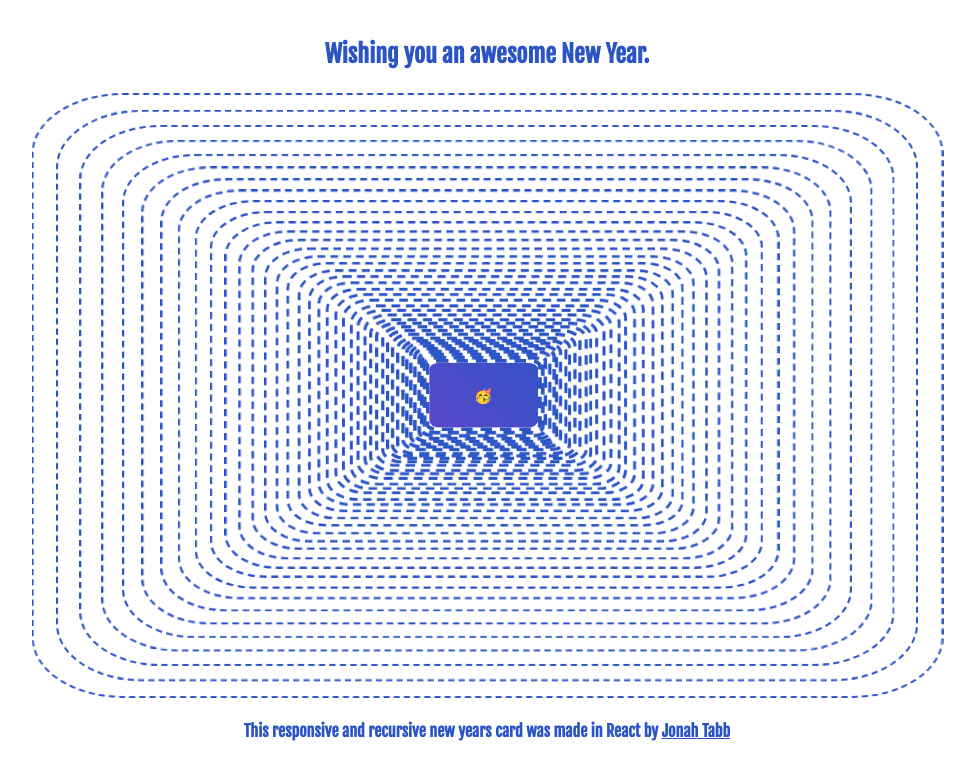
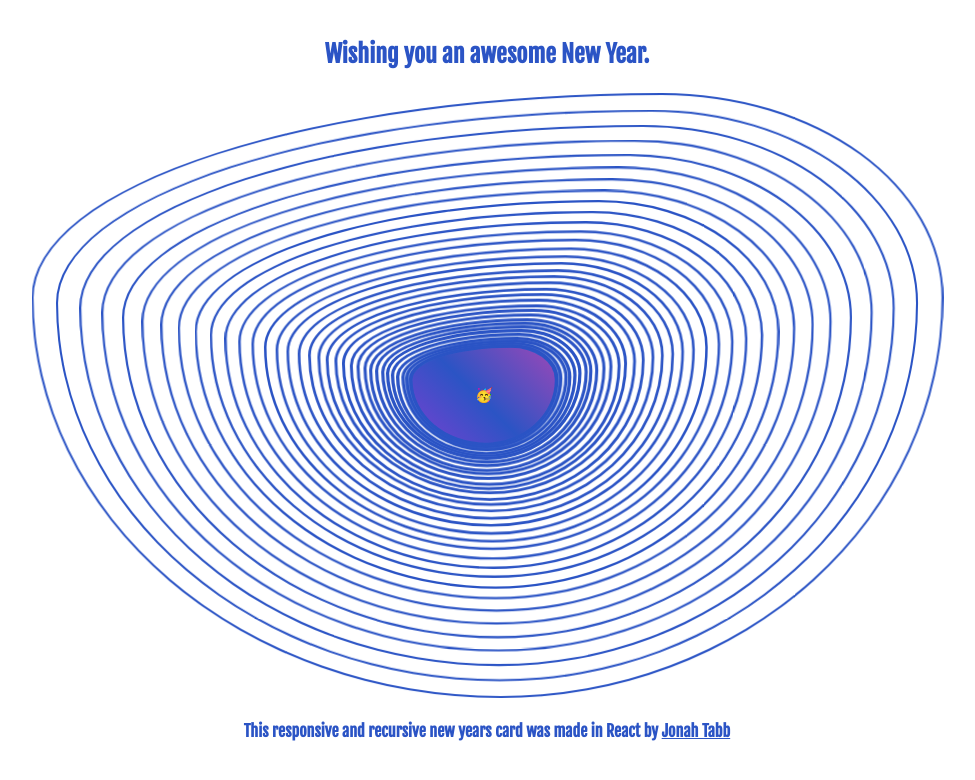
Before and after one commit to jonahtabb/react-recursive, a React (Create React App) app: page / in a window 1280 px wide. Shown: the top 780 px of the page, without its empty margins (153-1128 px from the left). Built offline with nearby package versions, Linux system fonts and the light colour scheme.

Commit message:
Change border from square to animated blob

```diff
--- a/src/App.css
+++ b/src/App.css
@@ -45,12 +45,11 @@ a:hover{
   align-items: center;
   width: 93%;
   height: 93%;
-  border: 2px dashed hsl(224, 64%, 47%);
+  border: 2px solid hsl(224, 64%, 47%);
   max-width: 100%;
-  -webkit-animation: boxGrow 30s ease-in-out infinite;
-  -moz-animation: boxGrow 30s ease-in-out infinite;
-  animation: boxGrow 30s ease-in-out infinite;
-  border-radius: 10%;
+  -webkit-animation: boxGrow 30s ease-in-out infinite, blob-morph 15s linear infinite;
+  -moz-animation: boxGrow 30s ease-in-out infinite, blob-morph 15s linear infinite;
+  animation: boxGrow 30s ease-in-out infinite,blob-morph 15s linear infinite;
 }
 
 .centerBox {
@@ -62,12 +61,25 @@ a:hover{
   width: 100%;
   background-color: hsl(272, 64%, 53%);
   background-image: linear-gradient(225deg, #FF3CAC 0%, hsl(224, 64%, 47%) 50%, hsl(272, 64%, 53%) 80%);
-  background-size: 400px 400px;
-  -webkit-animation: gradientMove 10s ease infinite;
-  -moz-animation: gradientMove 10s ease infinite;
-  animation: gradientMove 10s ease infinite;
-  border-radius: 10%;
+  background-size: 200% 200%;
+  overflow: hidden;
+  -webkit-animation: gradientMove 10s ease infinite, blob-morph 15s linear infinite;
+  -moz-animation: gradientMove 10s ease infinite, blob-morph 15s linear infinite;
+  animation: gradientMove 10s ease infinite, blob-morph 15s linear infinite;
   font-size: .5rem;
+  box-shadow: 0 0 3px 3px hsl(224, 64%, 47%);
+}
+
+@keyframes blob-morph{
+  0%, 100% {
+  border-radius: 40% 60% 70% 30% / 40% 40% 60% 50%;
+  }
+  34% {
+    border-radius: 70% 30% 50% 50% / 30% 30% 70% 70%;
+  }
+  67% {
+    border-radius: 100% 60% 60% 100% / 100% 100% 60% 60%;
+  }
 }
 
 @keyframes boxGrow {
@@ -90,17 +102,17 @@ a:hover{
 
 @keyframes gradientMove {
   0%{background-position:10% 0%}
-  50%{background-position:80% 100%}
+  50%{background-position:90% 100%}
   100%{background-position:10% 0%}
 }
 @-webkit-keyframes gradientMove {
   0%{background-position:10% 0%}
-  50%{background-position:80% 100%}
+  50%{background-position:90% 100%}
   100%{background-position:10% 0%}
 }
 @-moz-keyframes gradientMove {
   0%{background-position:10% 0%}
-  50%{background-position:80% 100%}
+  50%{background-position:90% 100%}
   100%{background-position:10% 0%}
 }
 
--- a/src/Components/Base.tsx
+++ b/src/Components/Base.tsx
@@ -10,8 +10,8 @@ export default function Base({parentCounter}: BaseProps): JSX.Element{
 
   return (
   <div className='box'>
-    {counter.current < 40 ? <Base parentCounter={counter.current} /> : <></>}
-    {counter.current === 40 ? <div className='centerBox'>🥳</div>: <></>}
+    {counter.current < 35 ? <Base parentCounter={counter.current} /> : <></>}
+    {counter.current === 35 ? <div className='centerBox '>🥳</div>: <></>}
   </div>)
 
 }
```
